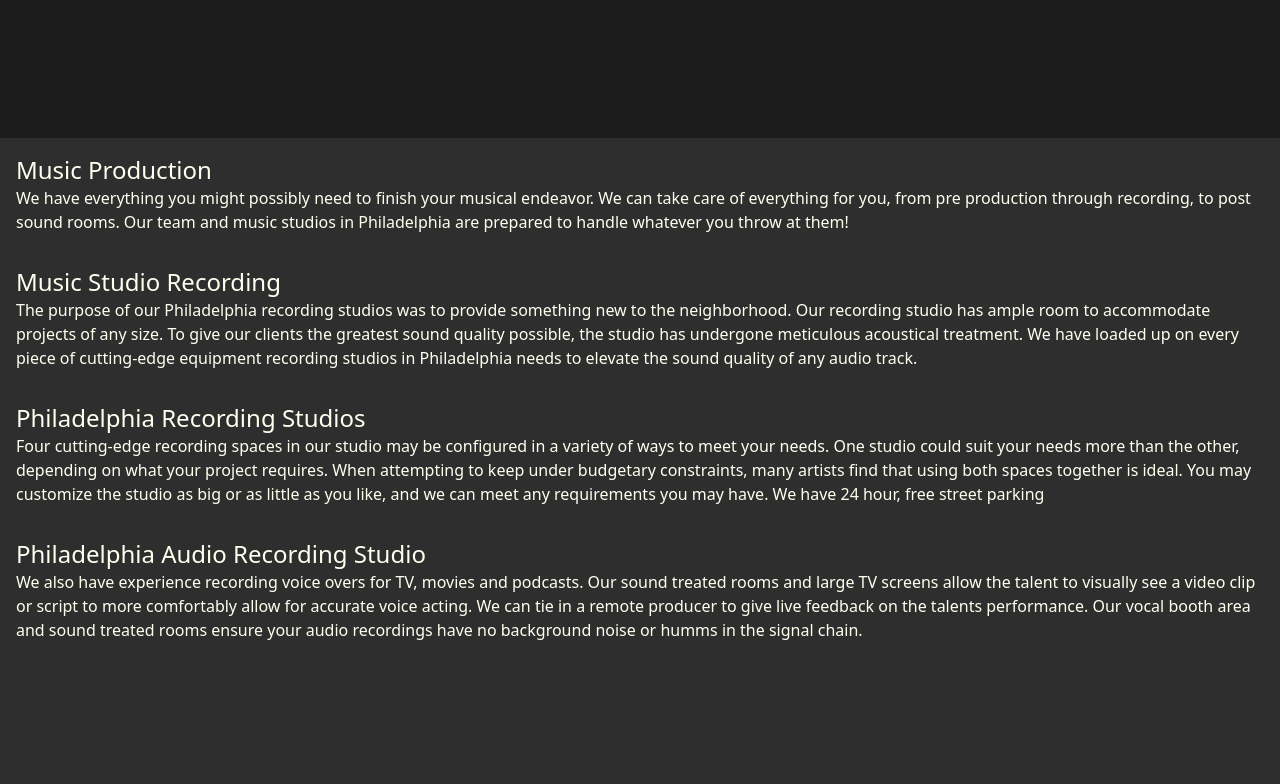
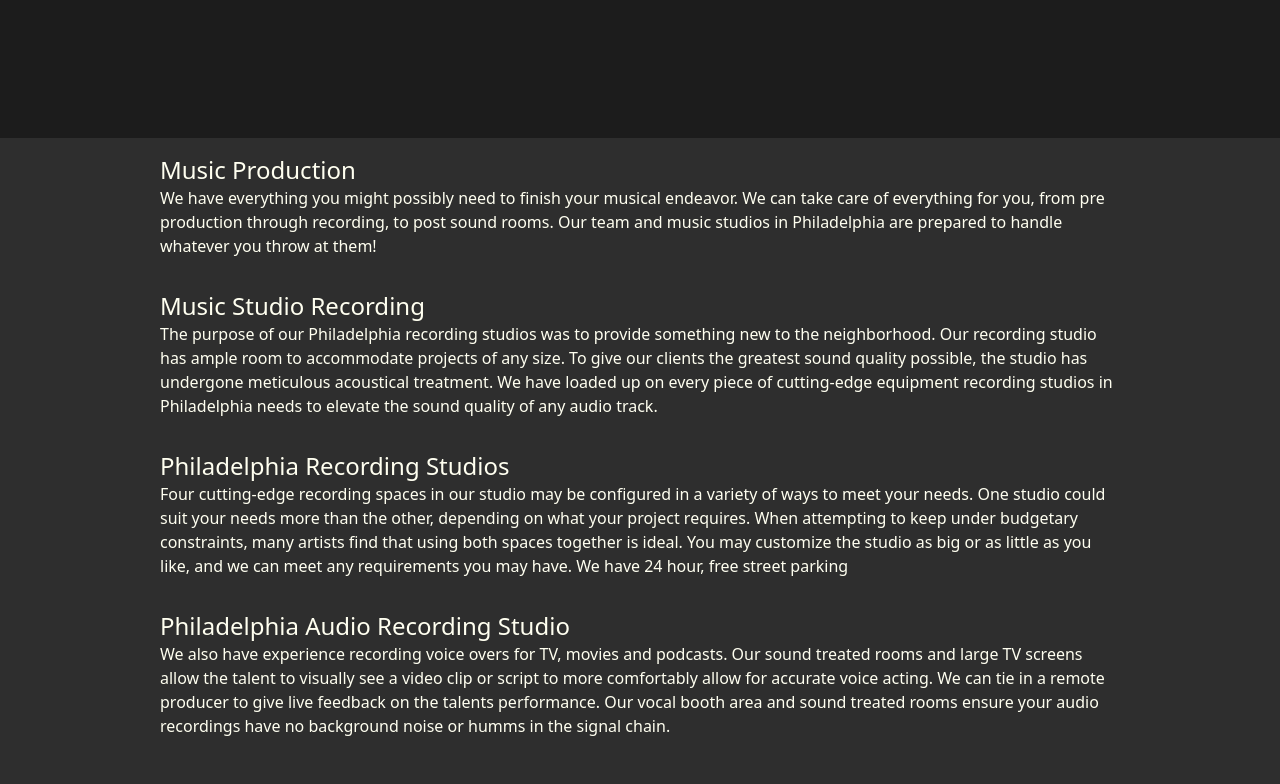
Before and after one commit to zackhanni/sounds-like-soma, a Next.js app: page / in a window 1280 px wide. Shown: the part 2760-3544 px from the top of the page. Built offline with nearby package versions, Linux system fonts and the light colour scheme.

Commit message:
change width of filler paragraphs

```diff
--- a/app/components/FillerParagraph.tsx
+++ b/app/components/FillerParagraph.tsx
@@ -10,10 +10,10 @@ interface FillerParagraphProps {
 
 export default function FillerParagraph(props: FillerParagraphProps) {
   return (
-    <div className="max-w-[1450px]">
+    <div className="max-w-[90%] sm:max-w-[75%] 2xl:max-w-[50%]">
       {props.useData.map((filler) => {
         return (
-          <div key={filler.title} className="p-4">
+          <div key={filler.title} className="py-4">
             <h3 className="text-2xl">{filler.title}</h3>
             <p>{filler.paragraph}</p>
           </div>
```
